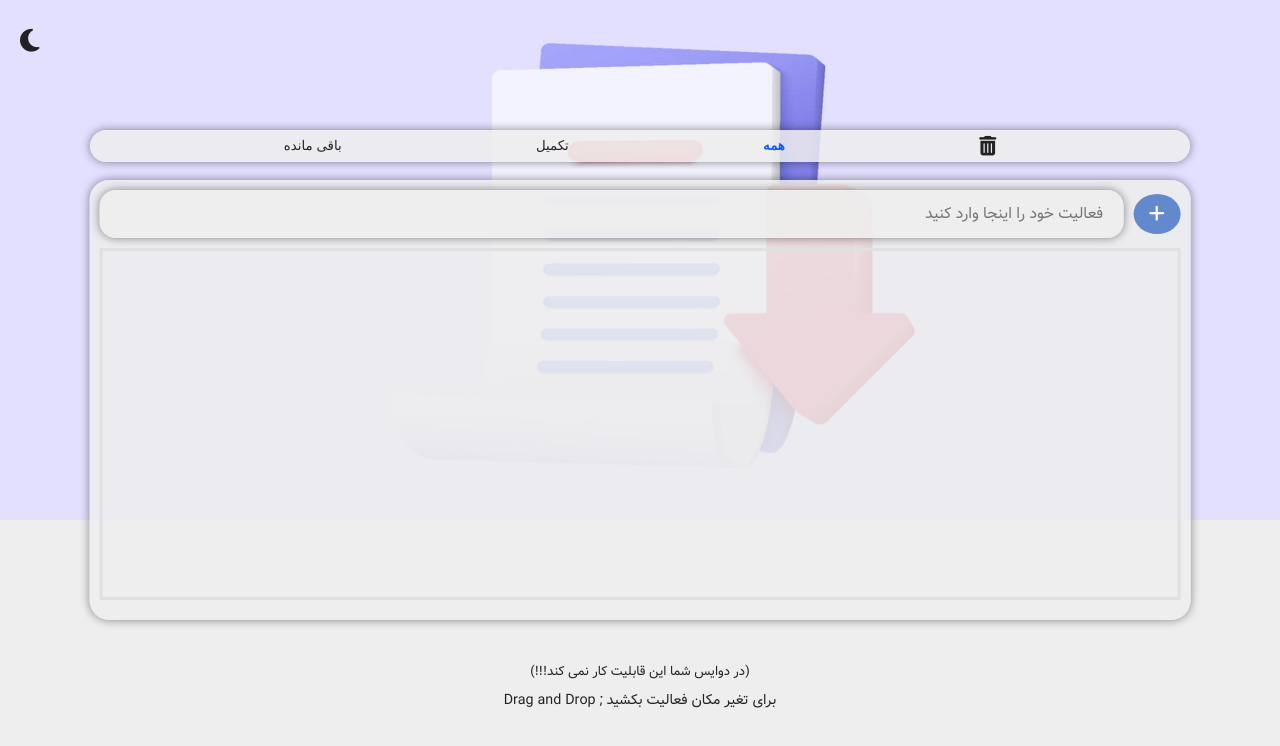
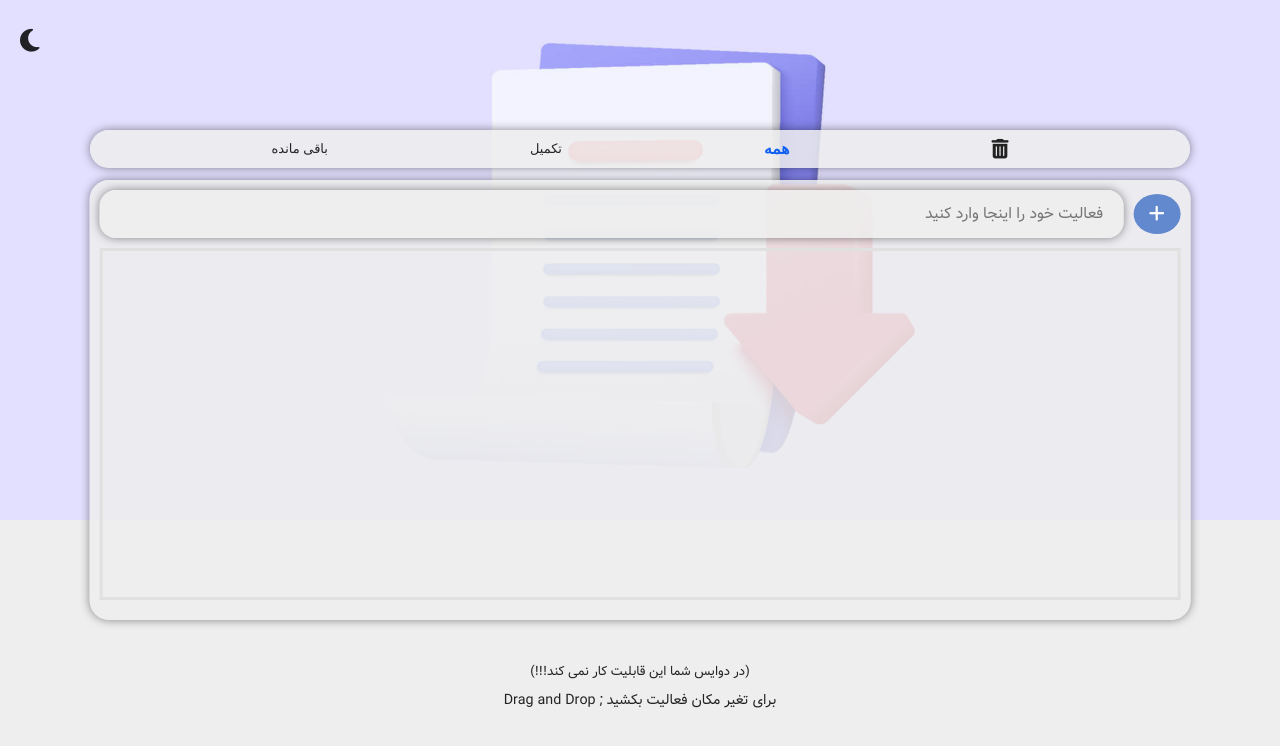
Before and after one commit to hosseinGith/todolist, a plain HTML site: page index.html in a window 1280 px wide. Drawn offline with Linux system fonts and the light colour scheme.

Commit message:
Update style.css

```diff
--- a/styles/style.css
+++ b/styles/style.css
@@ -3,6 +3,7 @@
   src: url("../font/Vazir.ttf") format("truetype");
   src: url("../font/Vazir.woff") format("woff");
 }
+
 * {
   padding: 0;
   margin: 0;
@@ -127,7 +128,7 @@ body.dark {
   background-color: var(--backGroundTodoConta);
 }
 
-.tools span {
+.tools button {
   width: max-content;
   border: 0;
   padding: 3px 20px;
@@ -195,12 +196,13 @@ body.dark {
   align-items: center;
   background-color: var(--backGroundTodos);
   overflow-y: auto;
+  text-align: justify;
   color: var(--itemsColor);
   font-size: 1.3em;
   animation: down 0.3s ease-in;
   cursor: crosshair;
 }
-.item:active{
+.item:active {
   cursor: crosshair;
 }
 @keyframes uls {
@@ -218,7 +220,7 @@ body.dark {
 .item.checked {
   text-decoration: line-through;
 }
-.item.allItem ,
+.item.allItem,
 .item.filterChecked,
 .item.filterUnchecked {
   display: flex;
@@ -282,11 +284,6 @@ body.dark {
 button.trash {
   font-size: 1.5em;
 }
-.tools button{
-  background:transparent;
-  border:0;
-	color:var(--fontColor) ;
- }
 .tools button::not(.trush):hover {
   color: var(--activeColor);
   opacity: 0.8;
@@ -304,6 +301,7 @@ button.trash {
 .tools > div button.active {
   color: var(--activeColor);
   font-weight: 1000;
+  font-size: 1.2em;
   word-wrap: break-word;
 }
 
```
